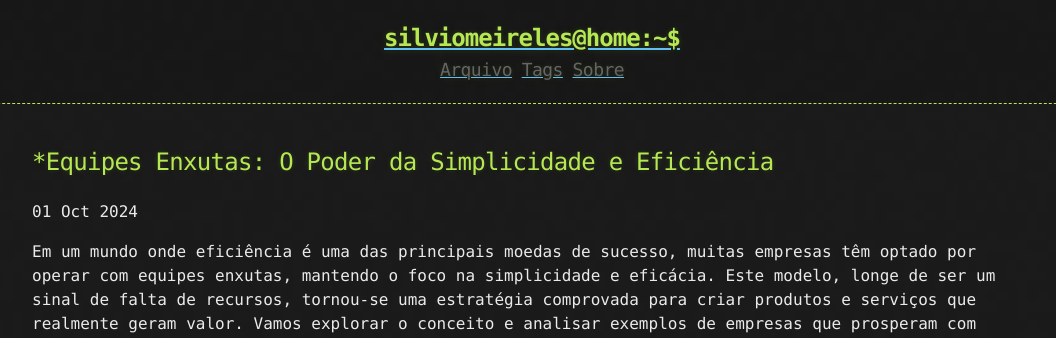
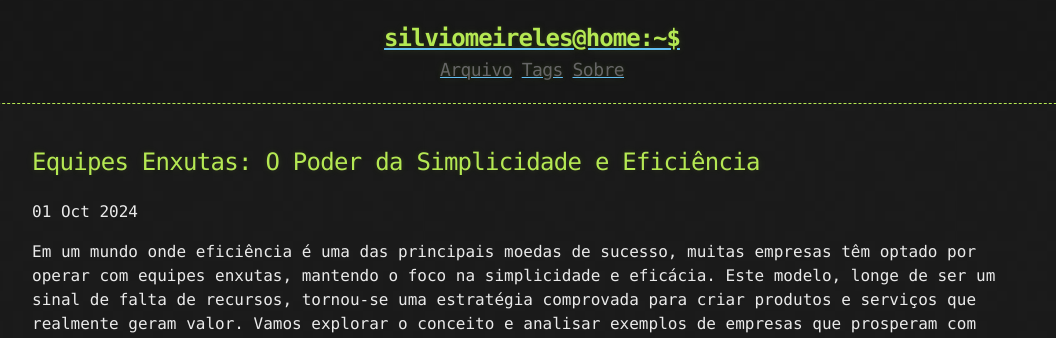
Before and after one commit to valdersonjr/valdersonjr.github.io, a Jekyll site: the page built from _posts/2024-10-01-Equipes Enxutas: O Poder da Simplicidade e Eficiência.md, in a window 1280 px wide. Shown: the top 338 px of the page, without its empty margins (108-1164 px from the left). Built offline with Jekyll 4.4.1, drawn with Linux system fonts in a browser that asks for light colours; comment, search, counter and statistics services are not loaded.

Commit message:
Apaga caractere desnecessário.

```diff
--- a/_posts/2024-10-01-Equipes Enxutas: O Poder da Simplicidade e Eficiência.md
+++ b/_posts/2024-10-01-Equipes Enxutas: O Poder da Simplicidade e Eficiência.md
@@ -1,5 +1,5 @@
 ---
-title: '*Equipes Enxutas: O Poder da Simplicidade e Eficiência'
+title: 'Equipes Enxutas: O Poder da Simplicidade e Eficiência'
 published: true
 tag: Tecnologia
 ---
```
